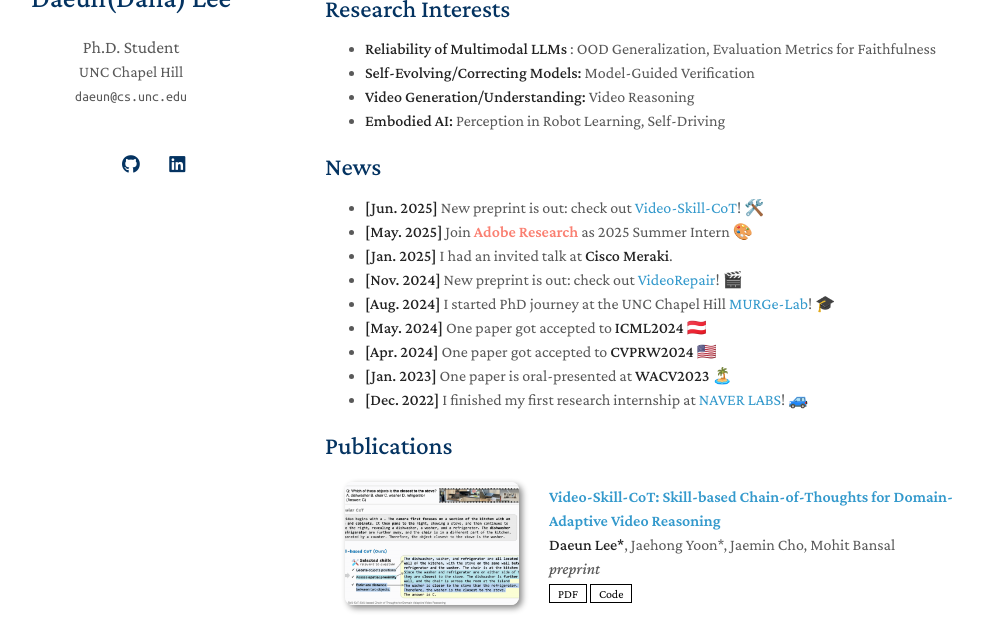
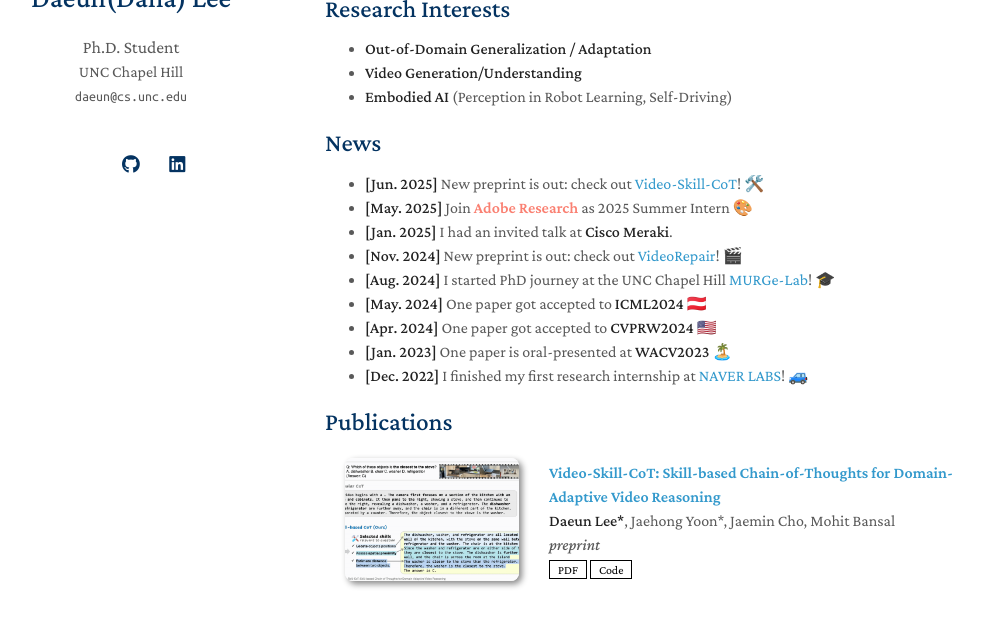
Before and after one commit to daeunni/daeunni.github.io, a Jekyll site: the page built from index.md, in a window 1280 px wide and 900 px high, cut to the strip 206-828 px from the top of the window. Shown: the whole strip, without its empty margins (145-1128 px from the left). Built offline with Jekyll 4.4.1, drawn with Linux system fonts in a browser that asks for light colours; a style sheet for code colours, icons or effects is not loaded; our own code applies the rules of GitHub Pages for plain Markdown files.

Commit message:
Update index.md

```diff
--- a/index.md
+++ b/index.md
@@ -9,10 +9,9 @@ Previously, I was advised by Prof. [Jinkyu Kim](https://visionai.korea.ac.kr/) a
 
 ## Research Interests
 
-- **Reliability of Multimodal LLMs** : OOD Generalization, Evaluation Metrics for Faithfulness
-- **Self-Evolving/Correcting Models:** Model-Guided Verification
-- **Video Generation/Understanding:** Video Reasoning
-- **Embodied AI:** Perception in Robot Learning, Self-Driving
+- **Out-of-Domain Generalization / Adaptation**
+- **Video Generation/Understanding**
+- **Embodied AI** (Perception in Robot Learning, Self-Driving)
 
 ## News
 
```
